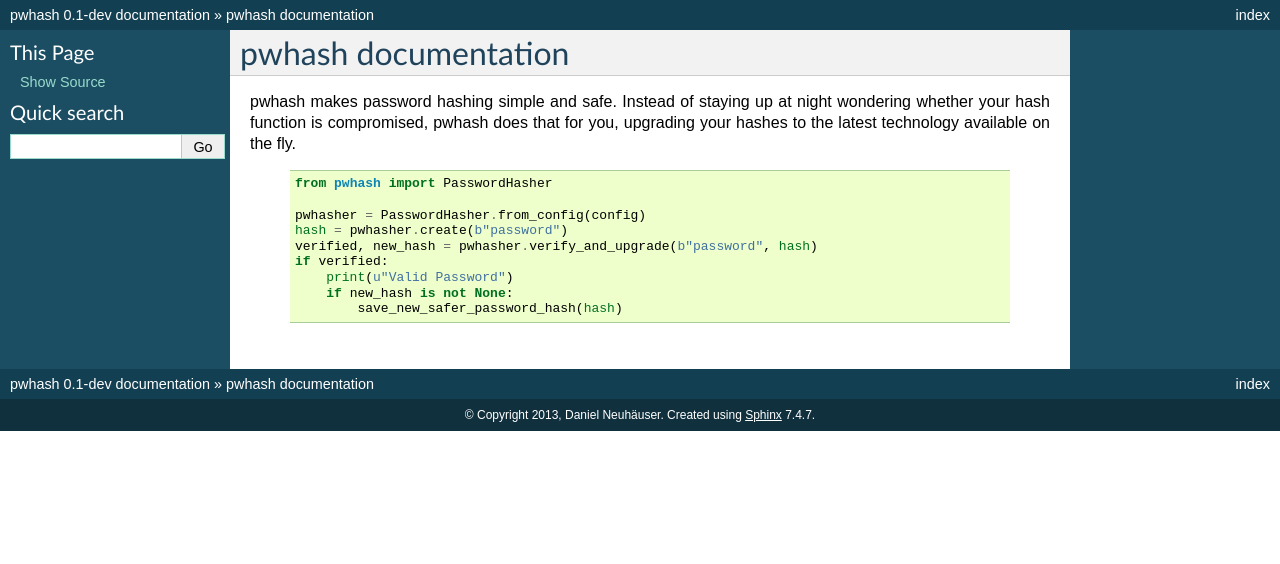
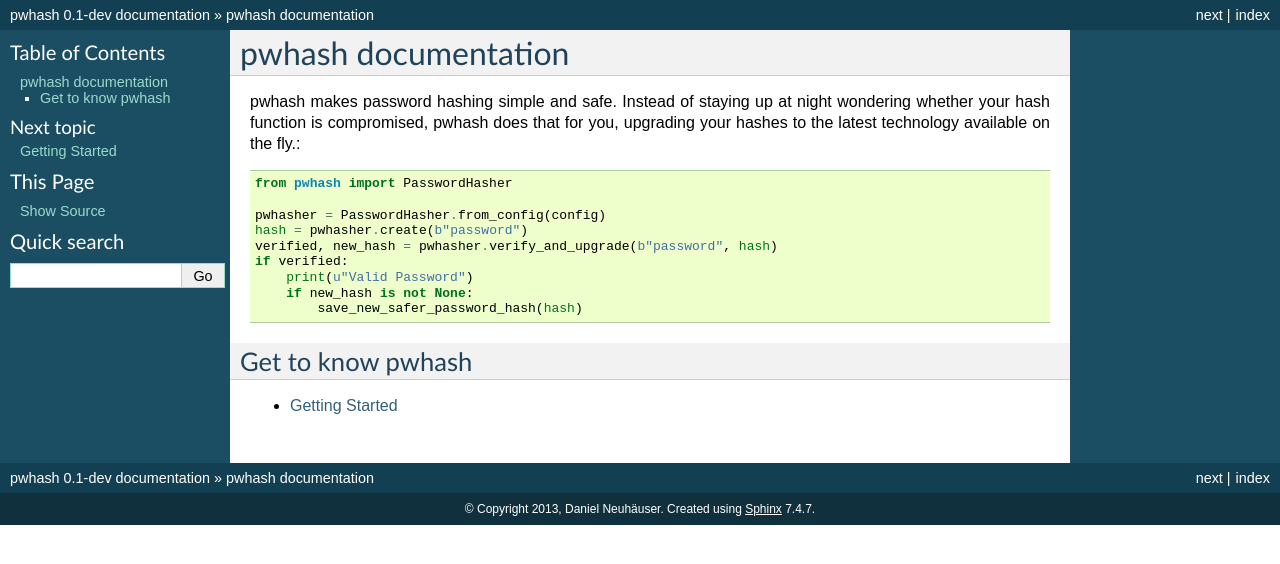
Before and after one commit to DasIch/pwhash, a Sphinx documentation site: the page built from docs/index.rst, in a window 1280 px wide. Shown: the top 564 px of the page. Built offline with Sphinx 7.4.7, drawn with Linux system fonts in a browser that asks for light colours.

Commit message:
Add Getting Started to documentation

```diff
--- a/docs/index.rst
+++ b/docs/index.rst
@@ -4,9 +4,7 @@
 pwhash makes password hashing simple and safe. Instead of staying up at
 night wondering whether your hash function is compromised, pwhash does
 that for you, upgrading your hashes to the latest technology available
-on the fly.
-
- ::
+on the fly.::
 
    from pwhash import PasswordHasher
 
@@ -18,16 +16,9 @@
        if new_hash is not None:
            save_new_safer_password_hash(hash)
 
-.. Contents:
+Get to know pwhash
+------------------
 
-   .. toctree::
-      :maxdepth: 2
+.. toctree::
 
-
-
-   Indices and tables
-   ==================
-
-   * :ref:`genindex`
-   * :ref:`modindex`
-   * :ref:`search`
+   getting-started.rst
```
Also changed, not shown: docs/getting-started.rst (added, +68 -0 lines).
